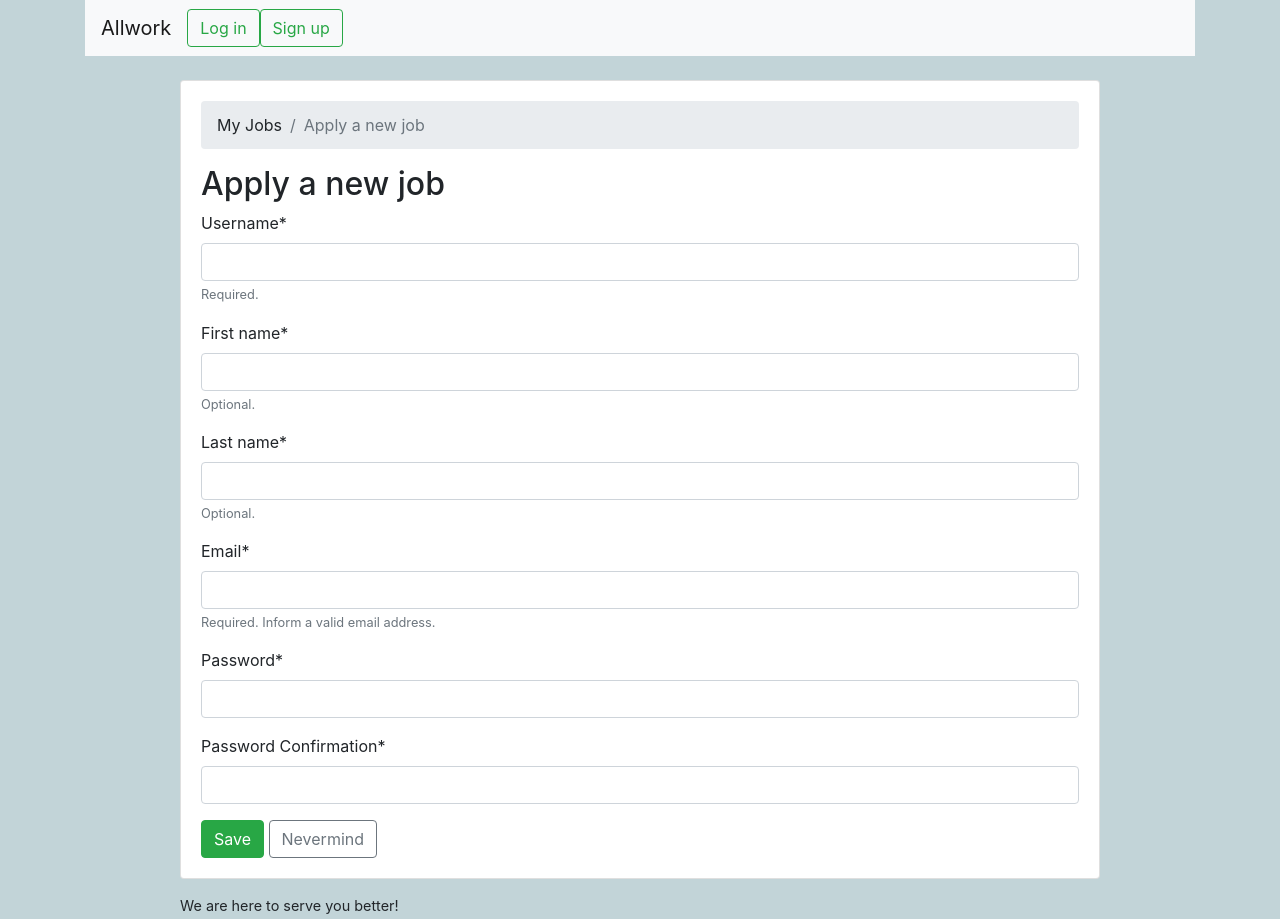
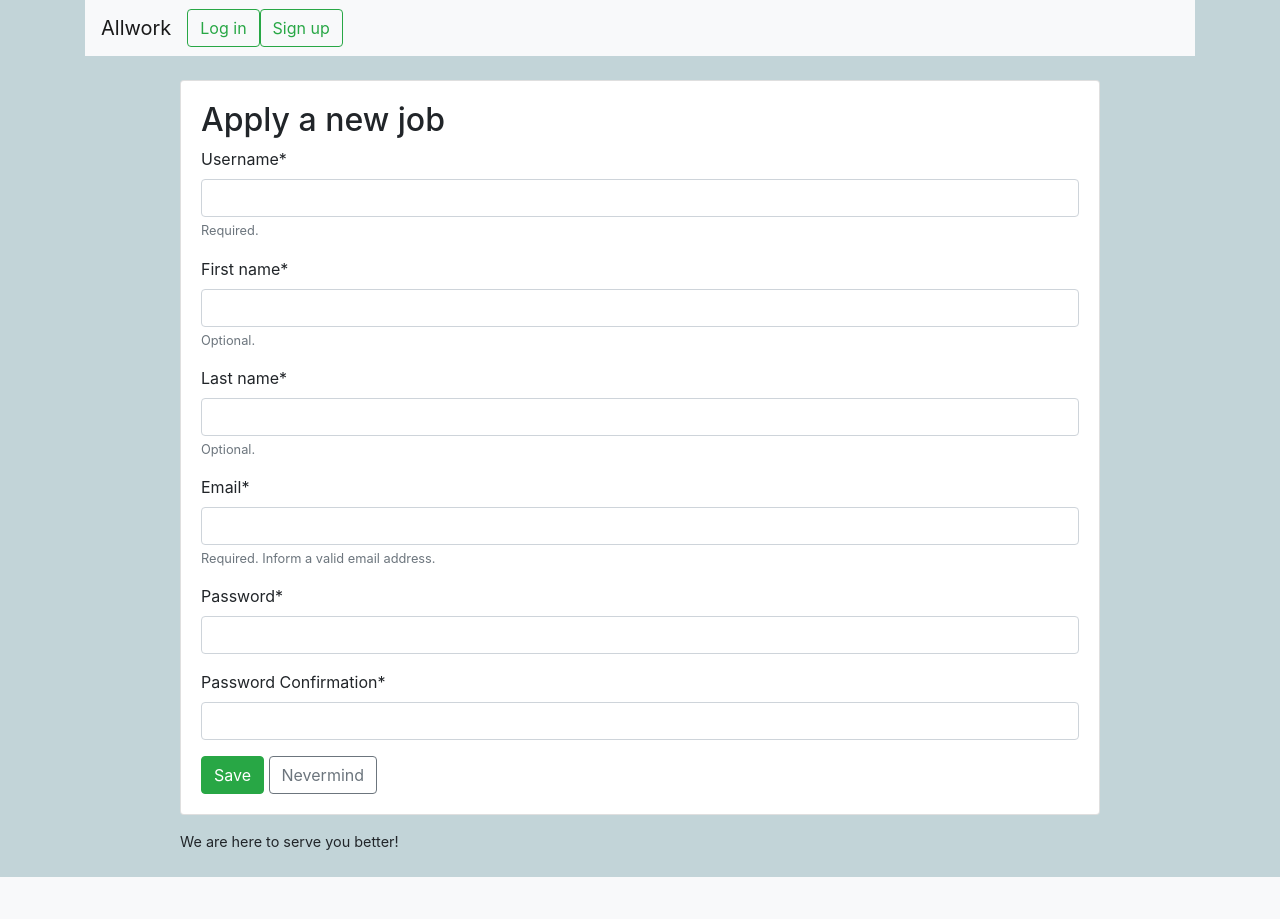
Before and after one commit to mengwangme/Allwork, a Django app: template jobs/templates/jobs/job_apply_form.html in a window 1280 px wide. Shown: the top 919 px of the page. After the commit the page ends 877 px from the top, so only its background shows below. Run offline with Django 3.2, Linux system fonts and the light colour scheme; the template is opened without the code that fills it: values that come from a table or form of the project are taken from there, others are empty; some libraries are stand-ins or nearby versions.

Commit message:
Exp6 update

```diff
--- a/jobs/templates/jobs/job_add_form.html
+++ b/jobs/templates/jobs/job_add_form.html
@@ -3,12 +3,6 @@
 {% load crispy_forms_tags %}
 
 {% block content %}
-{#    <nav aria-label="breadcrumb">#}
-{#        <ul class="breadcrumb">#}
-{#            <li class="breadcrumb-item"><a href="#">My Jobs</a></li>#}
-{#            <li class="breadcrumb-item active" aria-current="page">Add a new job</li>#}
-{#        </ul>#}
-{#    </nav>#}
     <h2 class="mb-3">Add a new job</h2>
     <form method="post" novalidate enctype="multipart/form-data">
         {% csrf_token %}
--- a/jobs/templates/jobs/job_apply_form.html
+++ b/jobs/templates/jobs/job_apply_form.html
@@ -3,12 +3,6 @@
 {% load crispy_forms_tags %}
 
 {% block content %}
-    <nav aria-label="breadcrumb">
-        <ol class="breadcrumb">
-            <li class="breadcrumb-item" href="#">My Jobs</li>
-            <li class="breadcrumb-item active" aria-current="page">Apply a new job</li>
-        </ol>
-    </nav>
     <h2>Apply a new job</h2>
 
     <h5>{{ job.job_titile }}</h5>
```
